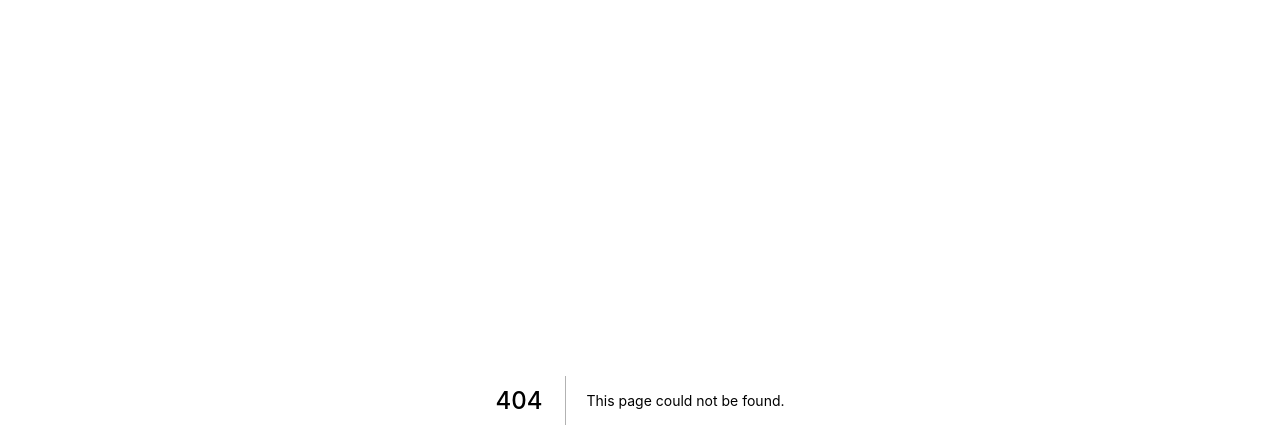
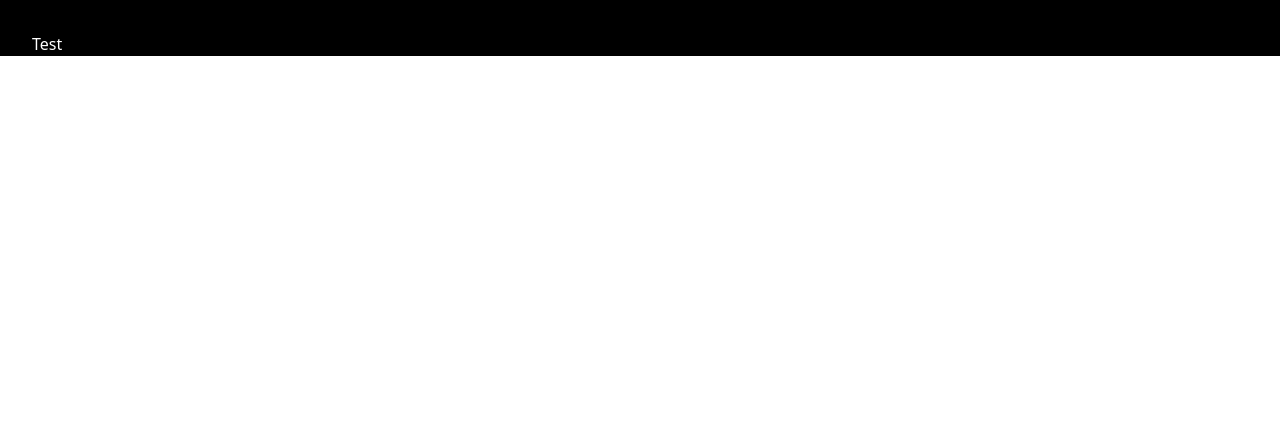
Before and after one commit to jeraldlyh/OpenBoard, a Next.js app: page /test in a window 1280 px wide. Before the commit this address had no page. Shown: the top 448 px of the page. Built offline with nearby package versions, Linux system fonts and the light colour scheme.

Commit message:
WIP: Add page layout

```diff
--- a/pages/index.tsx
+++ b/pages/index.tsx
@@ -3,8 +3,11 @@ import DoughnutChart from "../components/charts/doughnutChart"
 import LineChart from "../components/charts/lineChart"
 import MapChart from "../components/charts/mapChart"
 import PieChart from "../components/charts/pieChart"
+import { useRouter } from "next/router"
 
 export default function Home() {
+    const router = useRouter()
+
     return (
         <div className="bg-black h-full w-screen pt-8 pl-8 grid grid-cols-2">
             <BarChart name="Sample Bar" />
--- /dev/null
+++ b/pages/test.tsx
@@ -0,0 +1,7 @@
+export default function Home() {
+    return (
+        <div className="bg-black h-full text-white w-screen pt-8 pl-8 grid grid-cols-2">
+            Test
+        </div>
+    )
+}
```
